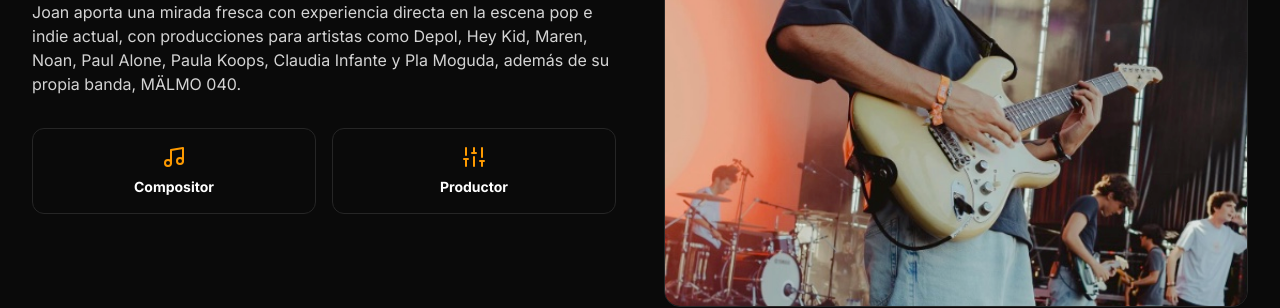
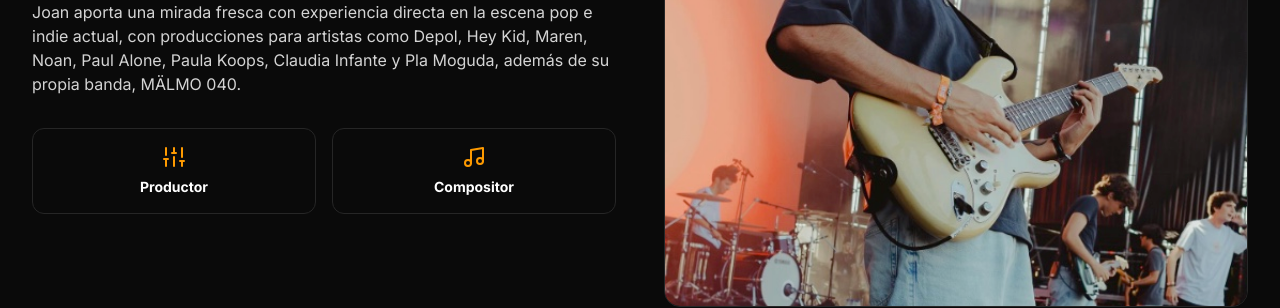
Before and after one commit to abelboquera/zestudiobcn, a Next.js app: page /ca in a window 1280 px wide. Shown: the part 8280-8588 px from the top of the page. Built offline with nearby package versions, Linux system fonts and the light colour scheme.

Commit message:
feat: mismo orden de etiquetas en David y Joan (Productor, Compositor)
Co-Authored-By: Claude Opus 5 <noreply@anthropic.com>

```diff
--- a/src/app/[lang]/page.tsx
+++ b/src/app/[lang]/page.tsx
@@ -237,12 +237,12 @@ export default async function Home({ params }: { params: Promise<{ lang: string
               </div>
               <div className="grid grid-cols-2 gap-4">
                 <div className="bg-[#0a0a0a] border border-neutral-800 p-4 rounded-xl text-center">
+                  <Sliders className="h-6 w-6 text-amber-500 mx-auto mb-2" />
+                  <p className="text-sm font-bold text-white">Productor</p>
+                </div>
+                <div className="bg-[#0a0a0a] border border-neutral-800 p-4 rounded-xl text-center">
                   <Music className="h-6 w-6 text-amber-500 mx-auto mb-2" />
                   <p className="text-sm font-bold text-white">Compositor</p>
-                </div>
-                <div className="bg-[#0a0a0a] border border-neutral-800 p-4 rounded-xl text-center">
-                  <Sliders className="h-6 w-6 text-amber-500 mx-auto mb-2" />
-                  <p className="text-sm font-bold text-white">Productor</p>
                 </div>
               </div>
             </div>
--- a/src/i18n.ts
+++ b/src/i18n.ts
@@ -89,7 +89,7 @@ export const dictionaries = {
       joanTitle: "Joan Isern",
       joanSub: "Productor y Compositor",
       joanDesc1: "Joan aporta una mirada fresca con experiencia directa en la escena pop e indie actual, con producciones para artistas como Depol, Hey Kid, Maren, Noan, Paul Alone, Paula Koops, Claudia Infante y Pla Moguda, además de su propia banda, MÄLMO 040.",
-      joanRoles: ["Compositor", "Productor"]
+      joanRoles: ["Productor", "Compositor"]
     },
     contacto: {
       title: "Contacto",
@@ -208,7 +208,7 @@ export const dictionaries = {
       joanTitle: "Joan Isern",
       joanSub: "Producer and Composer",
       joanDesc1: "Joan brings a fresh perspective and direct experience in today's pop and indie scene, with productions for artists such as Depol, Hey Kid, Maren, Noan, Paul Alone, Paula Koops, Claudia Infante and Pla Moguda, as well as Joan's own band, MÄLMO 040.",
-      joanRoles: ["Composer", "Producer"]
+      joanRoles: ["Producer", "Composer"]
     },
     contacto: {
       title: "Contact",
@@ -327,7 +327,7 @@ export const dictionaries = {
       joanTitle: "Joan Isern",
       joanSub: "Productor i Compositor",
       joanDesc1: "El Joan aporta una mirada fresca amb experiència directa en l'escena pop i indie actual, amb produccions per a artistes com Depol, Hey Kid, Maren, Noan, Paul Alone, Paula Koops, Claudia Infante i Pla Moguda, a més de la seva pròpia banda, MÄLMO 040.",
-      joanRoles: ["Compositor", "Productor"]
+      joanRoles: ["Productor", "Compositor"]
     },
     contacto: {
       title: "Contacte",
```
